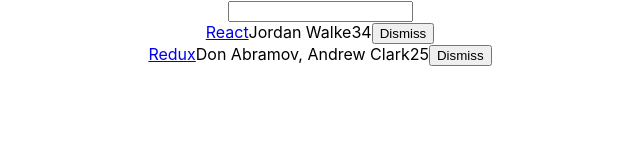
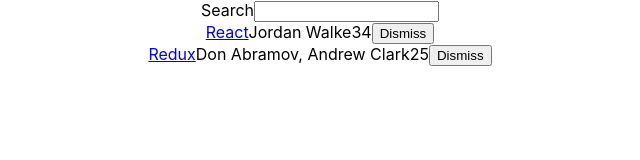
Before and after one commit to anshulrts/react-road, a React (Create React App) app: page / in a window 1280 px wide. Shown: the top 160 px of the page, without its empty margins (320-960 px from the left). Built offline with nearby package versions, Linux system fonts and the light colour scheme.

Commit message:
Made Search component a Composable Component by adding a children to it

```diff
--- a/src/App.js
+++ b/src/App.js
@@ -65,10 +65,10 @@
 
 class Search extends Component {
     render () {
-        const { value, onChange } = this.props;
+        const { value, onChange, children } = this.props;
         return (
             <form>
-                {/* { children } */}
+                { children }
                 <input
                     type="text"
                     value = { value }
```
